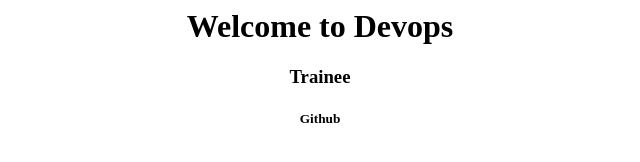
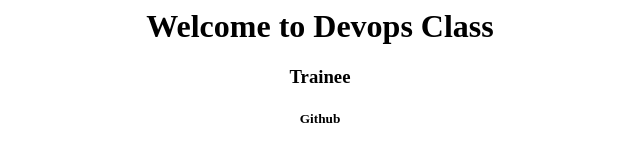
Before and after one commit to SaiChandraMadamanchi/Jenkins, a plain HTML site: page index.html in a window 1280 px wide. Shown: the whole page, without its empty margins (320-960 px from the left). Drawn offline with Linux system fonts and the light colour scheme.

Commit message:
Update index.html

```diff
--- a/index.html
+++ b/index.html
@@ -4,7 +4,7 @@
       </head>
 <body>
       <center>
-              <h1> Welcome to Devops </h1>
+              <h1> Welcome to Devops Class </h1>
               <h3> Trainee <h3>
               <h5> Github </h5>
       </center>
```
